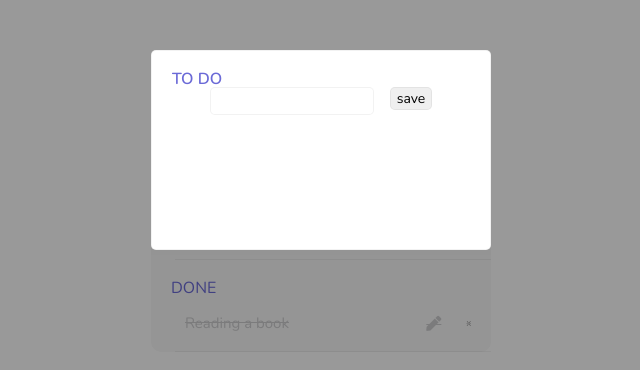
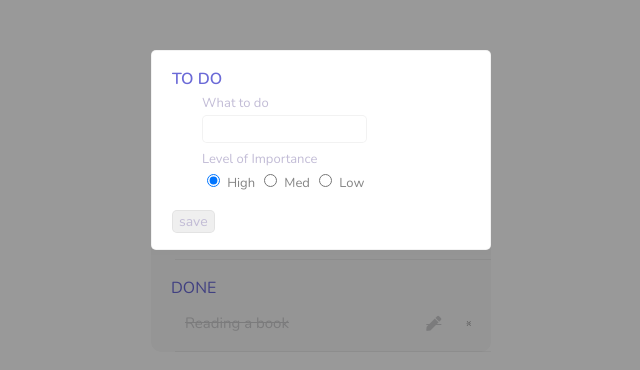
Before and after one commit to imacoolgirlyo/TodoList, a plain HTML site: page index.html in a window 1280 px wide. Both pictures are taken after a click on the link 770 px from the left and 167 px from the top of the page. Shown: the whole page, without its empty margins (319-959 px from the left). Drawn offline with nearby package versions, Linux system fonts and the light colour scheme.

Commit message:
popup 창 완성

```diff
--- a/css/todolist.css
+++ b/css/todolist.css
@@ -59,9 +59,8 @@ font-weight: 700;
 .list__input{
     margin-left : 30px;
     margin-right : 30px;
+   margin-top: 10px;
 
-    display: flex;
-    justify-content: space-around;
 
 }
 
@@ -97,13 +96,15 @@ font-weight: 700;
     border: 1px solid rgba(0,0,0,0.05);
     border-radius: 5px;
     margin-bottom: 10px;
+    color: #c2bcd6;
 }
 
 .warning{
     font-size: 12px;
     color: red;
     font-weight: 400;
-    margin-left: 45px;
+    margin-bottom: 5px;
+
 }
 
 
@@ -130,6 +131,13 @@ font-weight: 700;
     margin-left: 24px;
     color: #848484;
     font-weight: 400;
+}
+
+.list__importance{
+    width: 10px;
+    height: 10px;
+    background-color: red;
+    border-radius: 50%;
 }
 
 .list__content {
@@ -190,3 +198,23 @@ font-weight: 700;
 .popup__title{
     font-weight: 600;
 }
+
+.popup-font{
+    font-size: 13px;
+    font-weight: 200;
+    color: #c2bcd6;
+    margin-bottom: 5px;
+}
+
+.list__input-top{
+    margin-bottom: 3px;
+}
+
+.list__input-bottom {
+    margin-bottom: 20px;
+}
+
+.radio__btn-label{
+    color: #848484;
+    font-size: 13px;
+}
--- a/index.html
+++ b/index.html
@@ -40,13 +40,14 @@
 
 
 
-    <div id= "warningmsg" class = "warning"></div>
+
 
     <div id= "info-container" class= "list__info-container">
     <div class = "title">TO DO</div>
    <ul id = "todo" class = "todo">
 
        <li class="list__info">
+           <div class = "list__importance"> </div>
            <div class="list__content">Eating Pizza</div>
            <i class="fas fa-pen"></i>
             <div class ="list__remove">X</div>
@@ -71,9 +72,25 @@
         <h2 class = "popup__title"> TO DO</h2>
         <form>
             <div id = "list__input-id" class="list__input">
-                <input type = "text" class="list__input-content" id="input"/>
-                <button id="add" class="list__input-btn"> save </button>
+                <div class = "list__input-top">
+                    <div class= "popup-font"> What to do </div>
+                    <input type = "text" class="list__input-content" id="input"/>
+
+                </div>
+                <div id= "warningmsg" class = "warning"></div>
+
+                <div class = "list__input-bottom">
+                    <div class= "popup-font"> Level of Importance </div>
+                    <div class= "importance">
+                        <form >
+                        <input  id = "high" name = "toggle" type = "radio" checked/> <label class = "radio__btn-label">High</label>
+                        <input  id = "med" name = "toggle" type = "radio" /> <label class = "radio__btn-label">Med</label>
+                        <input  id = "low" name = "toggle" type = "radio" /> <label class = "radio__btn-label">Low</label>
+                        </form>
+                    </div>
+                </div>
             </div>
+            <button id="add" class="list__input-btn"> save </button>
         </form>
     </div>
 
--- a/js/upgrade.js
+++ b/js/upgrade.js
@@ -21,7 +21,7 @@ window.onclick = function(event){
 
 document.getElementById("add").addEventListener('click', function(){
     var input = document.getElementById("input").value;
-
+    console.log("hi");
     if(input === ""){
        var warning = document.getElementById("warningmsg");
        warning.innerHTML = "You should write something ! "
@@ -30,11 +30,16 @@ document.getElementById("add").addEventListener('click', function(){
         additem(input);
         var warning = document.getElementById("warningmsg");
         warning.innerHTML = ""
+        input__form.style.display = "none";
     }
+
 
 })
 
 function additem(v){
+
+
+
     var item = document.createElement("li");
     item.className = "list__info";
     var content = document.createElement("div");
```
